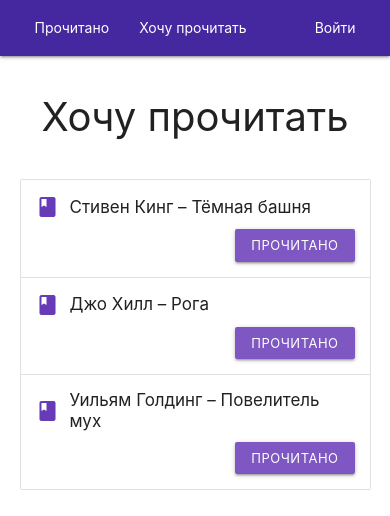
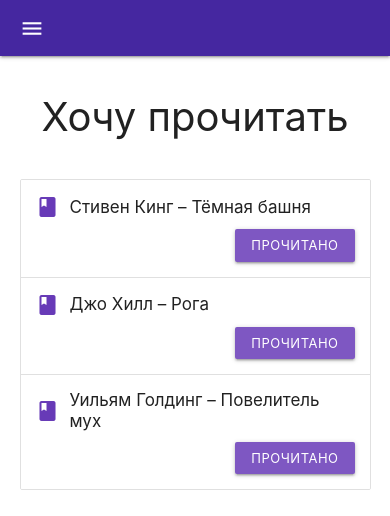
Before and after one commit to lenaryan/books, a Vue app: page /wishlist in a window 390 px wide. Shown: the top 516 px of the page. Built offline with nearby package versions, Linux system fonts and the light colour scheme; no server answers.

Commit message:
added adaptive for navbar

```diff
--- a/src/components/Navbar.vue
+++ b/src/components/Navbar.vue
@@ -1,13 +1,25 @@
 <template>
   <nav class="deep-purple darken-3">
     <div class="nav-wrapper container">
-      <!-- // TODO: adaptive -->
-      <ul>
+      <!-- // TODO: divide to different components -->
+      <button v-if="!menuOpened" class="material-icons hide-on-med-and-up white-text menu-button" @click="toggleMenuOpened">menu</button>
+      <button v-else class="material-icons hide-on-med-and-up white-text menu-button" @click="toggleMenuOpened">close</button>
+      <ul class="hide-on-small-only">
         <li><router-link :to="{ name: 'Books' }">Прочитано</router-link></li>
         <li><router-link :to="{ name: 'Wishlist' }">Хочу прочитать</router-link></li>
         <li v-if="user"><router-link :to="{ name: 'AddBook' }">Добавить прочитанную</router-link></li>
         <li v-else class="right"><router-link :to="{ name: 'Login' }">Войти</router-link></li>
       </ul>
+      <transition
+        name="fade"
+      >
+        <ul v-if="menuOpened" class="nav-menu deep-purple darken-3 z-depth-3">
+          <li><router-link :to="{ name: 'Books' }">Прочитано</router-link></li>
+          <li><router-link :to="{ name: 'Wishlist' }">Хочу прочитать</router-link></li>
+          <li v-if="user"><router-link :to="{ name: 'AddBook' }">Добавить прочитанную</router-link></li>
+          <li v-else class="right"><router-link :to="{ name: 'Login' }">Войти</router-link></li>
+        </ul>
+      </transition>
     </div>
   </nav>
 </template>
@@ -18,7 +30,8 @@ export default {
   name: 'Navbar',
   data () {
     return {
-      user: null
+      user: null,
+      menuOpened: false
     }
   },
   created() {
@@ -27,10 +40,41 @@ export default {
         this.user = user
       }
     })
+  },
+  methods: {
+    toggleMenuOpened() {
+      this.menuOpened = !this.menuOpened
+    }
   }
 }
 </script>
 
 <style>
+  .nav-wrapper {
+    display: flex;
+    align-items: center;
+  }
+  .menu-button {
+    padding: 0;
+    border: none;
+    background-color: transparent;
+    font-size: 25px;
+  }
+  @media (max-width: 600px) {
+    .nav-menu {
+      display: flex;
+      flex-direction: column;
+      position: absolute;
+      top: 100%;
+      left: 0;
+      z-index: 1;
+    }
 
+    .fade-enter-active, .fade-leave-active {
+      transition: opacity .3s;
+    }
+    .fade-enter, .fade-leave-to {
+      opacity: 0;
+    }
+  }
 </style>
--- a/src/components/Wishlist.vue
+++ b/src/components/Wishlist.vue
@@ -24,7 +24,8 @@
           <!-- // TODO: on click:
           // remember current author and title (store or just sessionStorage?)
           // remove book from this list
-          // go to the form of adding new book and paste author and title of the book -->
+          // go to the form of adding new book and paste author and title of the book
+          // clear sessionStorage -->
           <button class="done deep-purple lighten-1 btn-small">Прочитано</button>
         </li>
       </ul>
```
